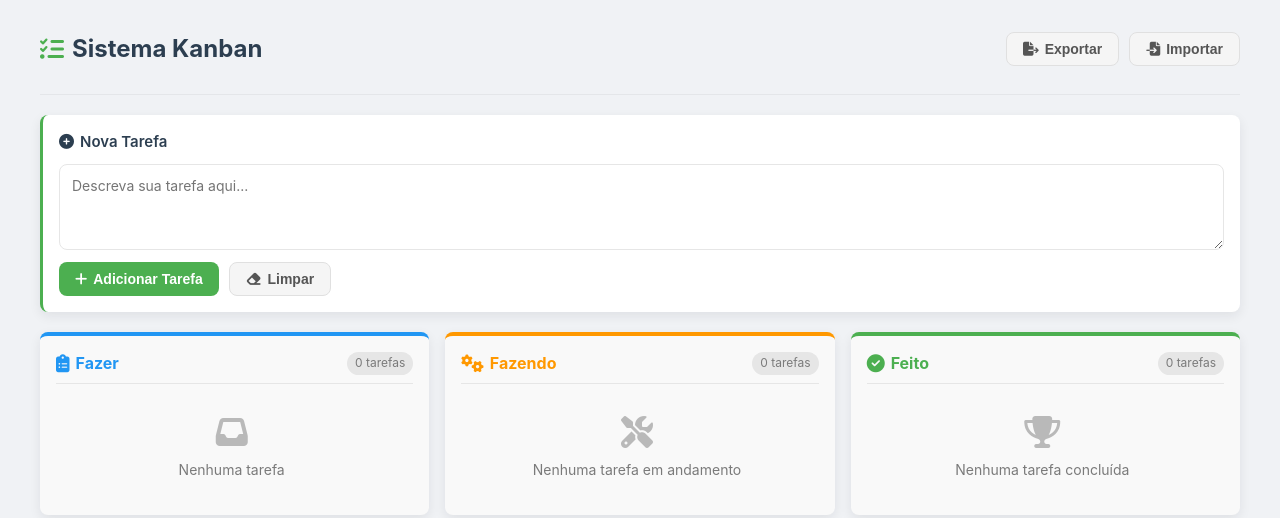
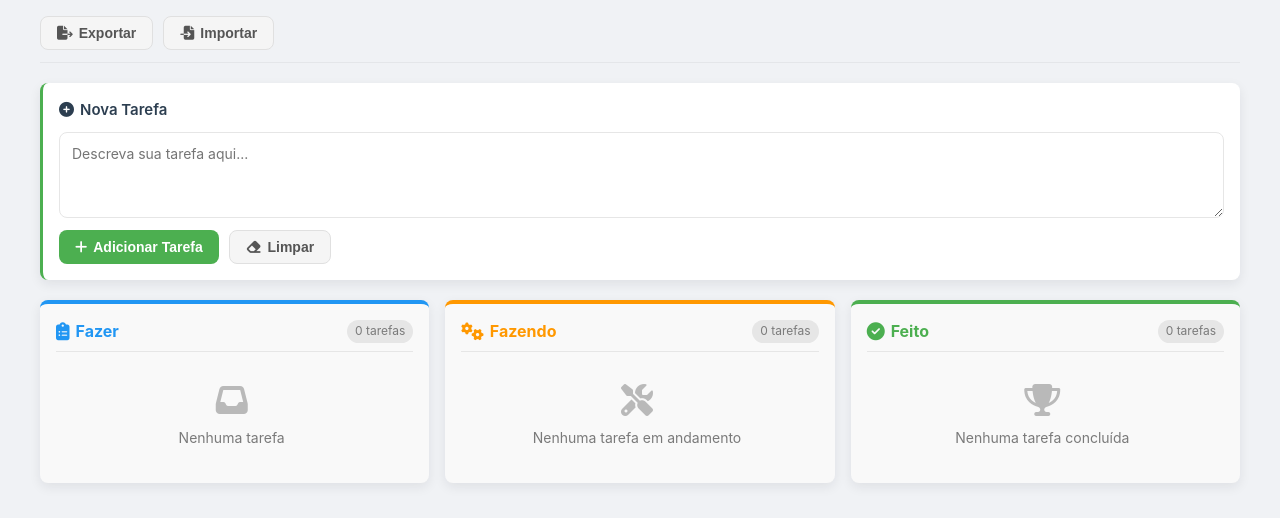
Before and after one commit to michaelgodoy17-blip/pend, a plain HTML site: page index.html in a window 1280 px wide. Drawn offline with Linux system fonts and the light colour scheme.

Commit message:
Update index.html

```diff
--- a/index.html
+++ b/index.html
@@ -14,7 +14,7 @@
 <body>
   <div class="app">
     <header class="header">
-      <h1 class="app-title"><i class="fas fa-tasks"></i> Sistema Kanban</h1>
+
       <div class="tools">
         <button id="exportBtn" class="btn secondary"><i class="fas fa-file-export"></i> Exportar</button>
         <button id="importBtn" class="btn secondary"><i class="fas fa-file-import"></i> Importar</button>
```
